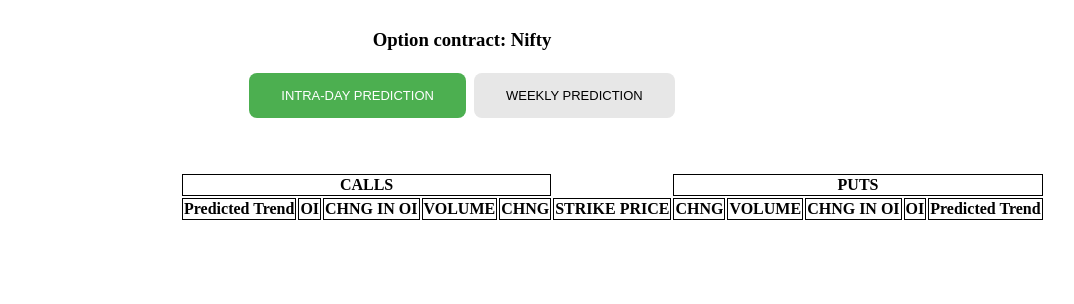
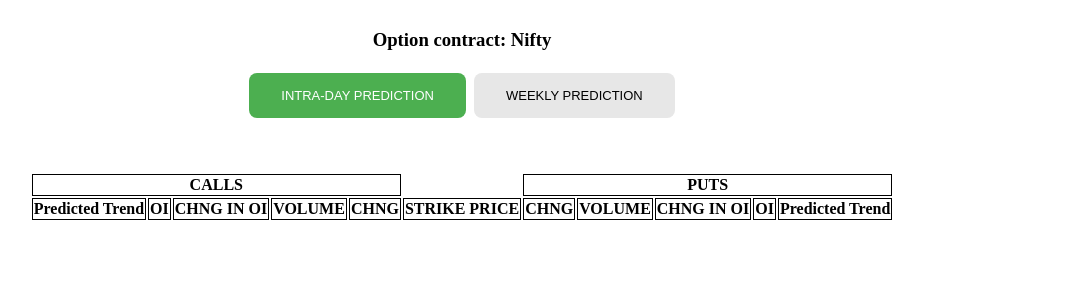
Before and after one commit to preetamkamal/temp-1, a Flask app: template templates/frontend.html in a window 1280 px wide. Shown: the part 496-800 px from the top of the page, without its empty margins (178-1252 px from the left). Run offline with Flask 2, Linux system fonts and the light colour scheme; the template is opened without the code that fills it, so the values that code supplies are empty.

Commit message:
Update style1.css

```diff
--- a/static/css/style1.css
+++ b/static/css/style1.css
@@ -1,6 +1,7 @@
 .align-center{
     text-align: center;
-    padding-left: 350px;
+    margin-left: auto;
+    margin-right: auto;
 }
 
 .align-middle{
```
